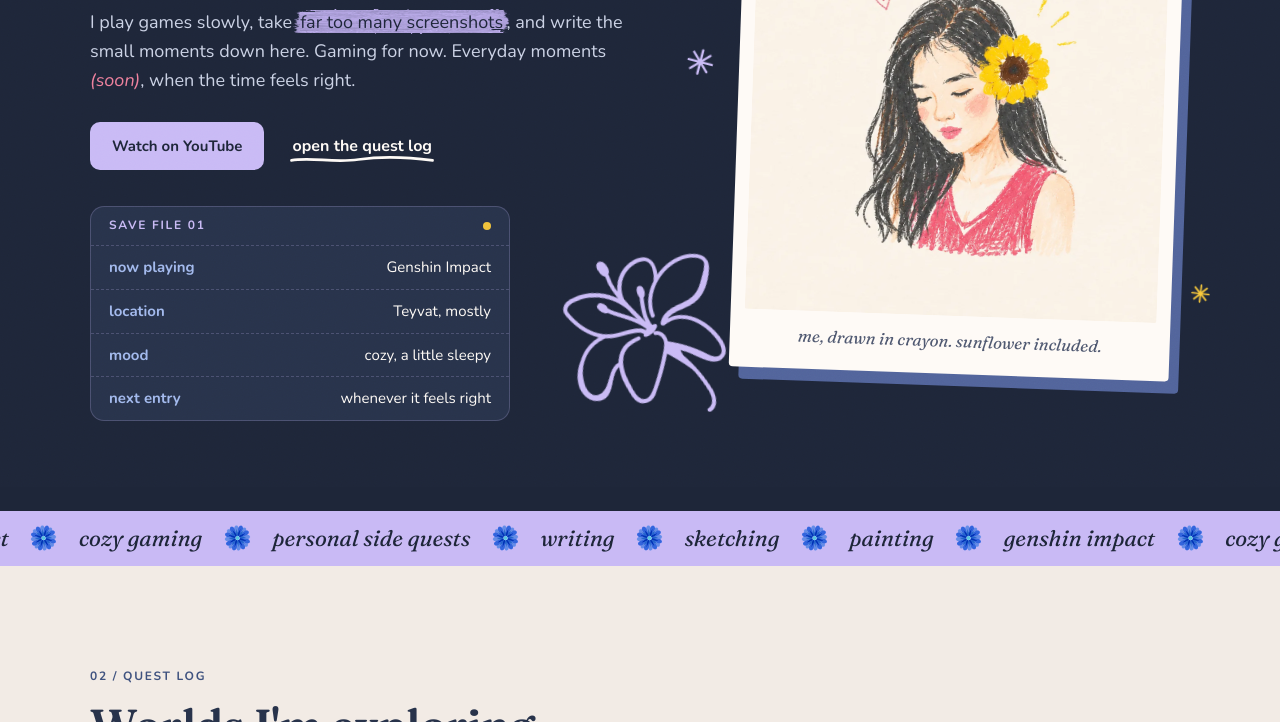
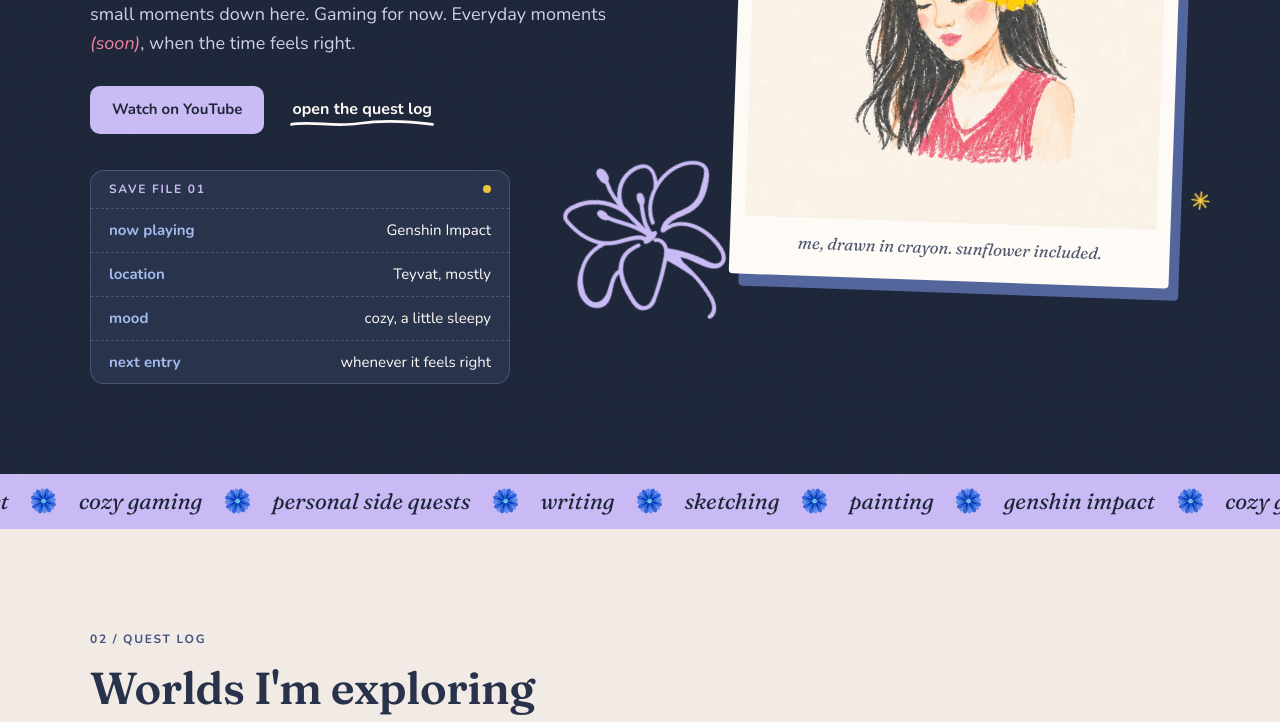
Before and after one commit to xiuhuazure/xiuhuazure-personal-website, a plain HTML site: page index.html in a window 1280 px wide. Shown: the part 313-1035 px from the top of the page. Drawn offline with nearby package versions, Linux system fonts and the light colour scheme.

Commit message:
Tighten the space between the header and the hero text
Co-Authored-By: Claude Opus 5.5 <noreply@anthropic.com>
Claude-Session: https://claude.ai/code/session_011Q9ucsexZtS7EaihkxWPMo

```diff
--- a/index.html
+++ b/index.html
@@ -23,7 +23,7 @@
   <link rel="preconnect" href="https://fonts.googleapis.com">
   <link rel="preconnect" href="https://fonts.gstatic.com" crossorigin>
   <link href="https://fonts.googleapis.com/css2?family=Fraunces:ital,opsz,wght,SOFT,WONK@0,9..144,300..900,0..100,0..1;1,9..144,300..900,0..100,0..1&family=Nunito:ital,wght@0,400..800;1,400..800&display=swap" rel="stylesheet">
-  <link rel="stylesheet" href="/styles.css?v=8">
+  <link rel="stylesheet" href="/styles.css?v=9">
 </head>
 <body>
 
--- a/styles.css
+++ b/styles.css
@@ -216,14 +216,15 @@ mark.hl {
 }
 
 /* ---------- hero (dark) ---------- */
-.hero { padding: clamp(48px, 7vw, 96px) 0 clamp(56px, 7vw, 96px); }
+.hero { padding: clamp(28px, 3.5vw, 48px) 0 clamp(56px, 7vw, 96px); }
 
 .hero__grid {
   display: grid;
   grid-template-columns: 1.1fr .9fr;
   gap: clamp(32px, 5vw, 72px);
-  align-items: center;
+  align-items: start;
 }
+.hero__text { padding-top: 8px; }
 .hero__title { margin: 0 0 20px; font-weight: 600; }
 .welcome {
   position: relative;
```
